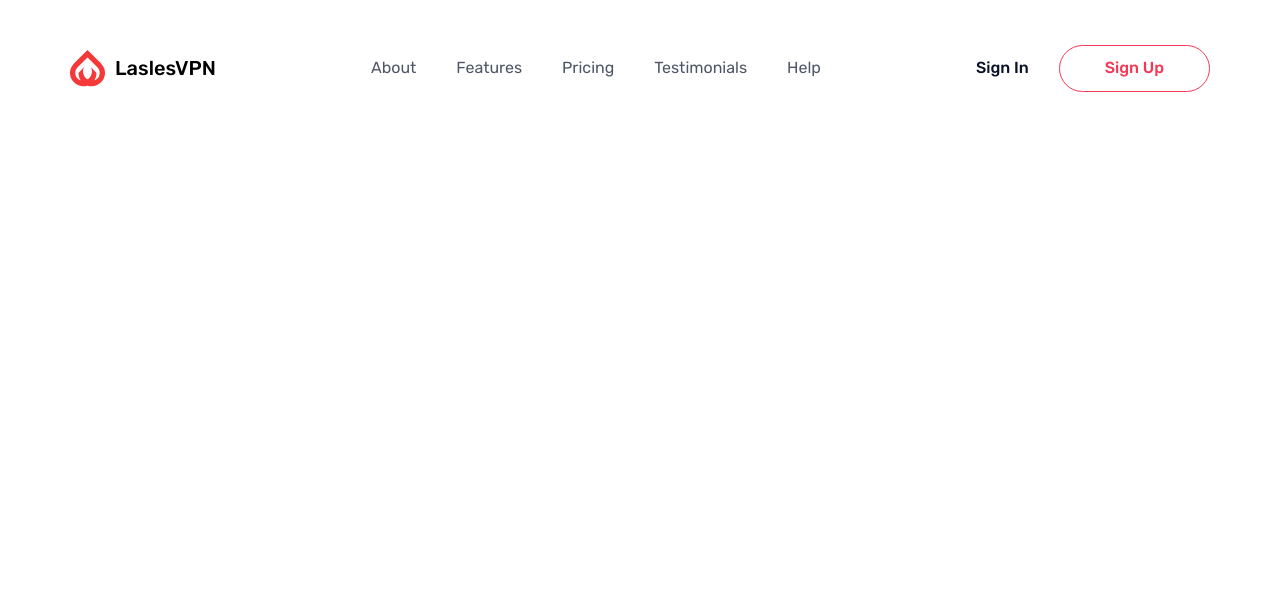
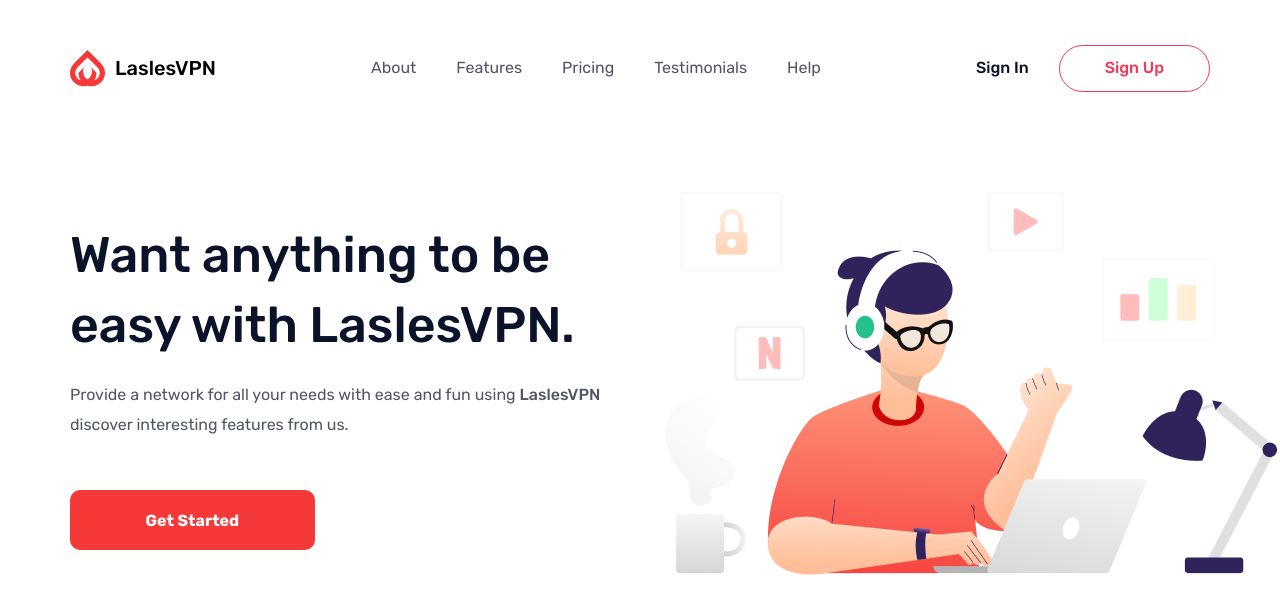
Before and after one commit to DosAb/neobis-front-lasles-VPN, a plain HTML site: page index.html in a window 1280 px wide. Drawn offline with Linux system fonts and the light colour scheme.

Commit message:
add header

```diff
--- a/index.html
+++ b/index.html
@@ -25,6 +25,16 @@
                 <button class="registration-btn sign-up">Sign Up</button>
             </div>
         </nav>
+        <header>
+            <div class="header-left">
+                <h1 class="title">Want anything to be easy with <span>LaslesVPN.</span></h1>
+                <p class="description">Provide a network for all your needs with ease and fun using <span>LaslesVPN</span> discover interesting features from us.</p>
+                <button class="header-btn">Get Started</button>
+            </div>
+            <div class="header-right">
+                <img src="/static/header-img.png" alt="illustartion">
+            </div>
+        </header>
     </div>
 </body>
 </html>
--- a/style.css
+++ b/style.css
@@ -32,10 +32,26 @@ a{
   text-decoration: none;
 }
 
+span{
+  font-weight: 500;
+}
+
+p{
+  font-family: Rubik;
+  font-size: 16px;
+  font-weight: 400;
+  line-height: 30px;
+  text-align: left;
+  color: #4F5665;
+}
+
 .app{
   max-width: 1140px;
   margin: 0 auto;
 }
+
+
+/* Navigation */
 
 nav{
   display: flex;
@@ -80,3 +96,42 @@ nav{
   border: 1px solid #F53855;
   color: #F53855;
 }
+
+
+/* Header */
+
+header{
+  margin-top: 100px;
+  display: flex;
+  align-items: center;
+  justify-content: space-between;
+}
+
+header .title{
+  font-family: Rubik;
+  font-size: 50px;
+  font-weight: 500;
+  line-height: 70px;
+  text-align: left;
+  color: #0B132A;
+  margin-bottom: 20px;
+}
+
+.header-btn{
+  font-family: Rubik;
+  font-size: 16px;
+  font-weight: 700;
+  line-height: 25px;
+  text-align: left;
+  text-decoration: none;
+  background: #F53838;
+  color: #FFFFFF;
+  cursor: pointer;
+  padding: 17.5px 75.5px;
+  border-radius: 10px;
+  margin-top: 50px;
+}
+
+.header-right img{
+  margin-right: -67px;
+}
```
Also changed, not shown: static/header-img.png (added).
